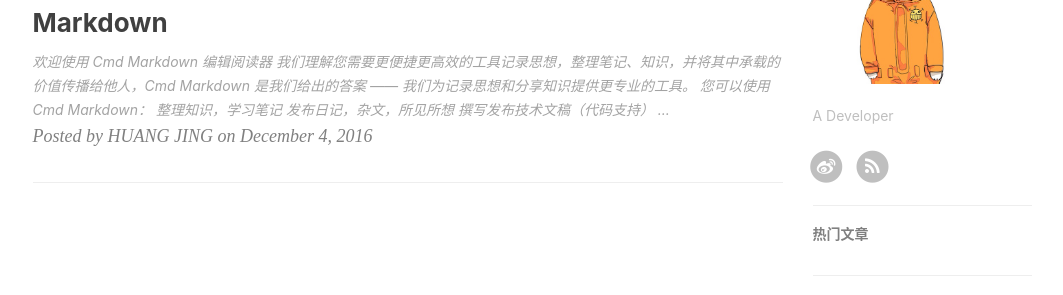
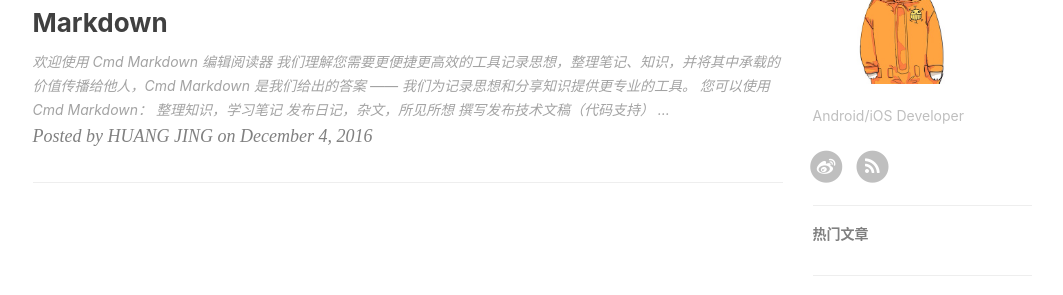
Before and after one commit to jingtalk/jekyll.github.io, a Jekyll site: the page built from index.html, in a window 1280 px wide. Shown: the part 610-905 px from the top of the page, without its empty margins (135-1198 px from the left). Built offline with Jekyll 4.4.1, drawn with Linux system fonts in a browser that asks for light colours; nearby versions of some CDN libraries; the list of posts is cut into pages by our own code; comment, search, counter and statistics services are not loaded.

Commit message:
modify config.yml

```diff
--- a/_config.yml
+++ b/_config.yml
@@ -49,7 +49,7 @@
 
 # Sidebar settings
 sidebar: true                           # whether or not using Sidebar.
-sidebar-about-description: "A Developer"
+sidebar-about-description: "Android/iOS Developer"
 sidebar-avatar: /images/blog/ava.jpg
 
 
```
